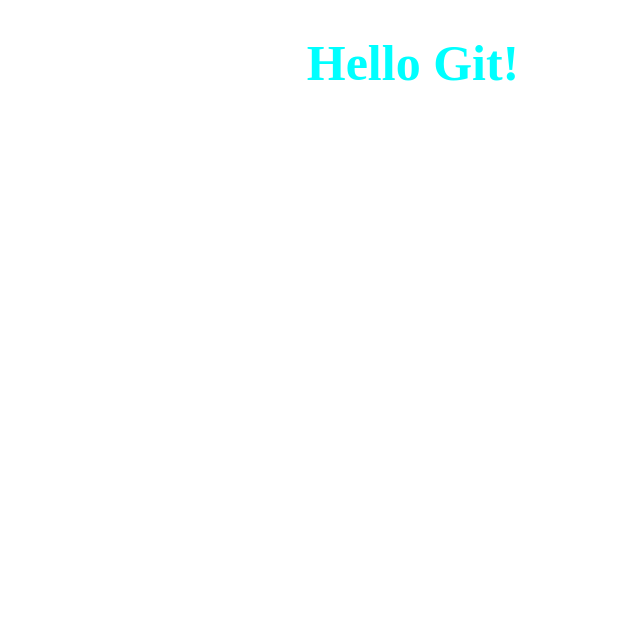
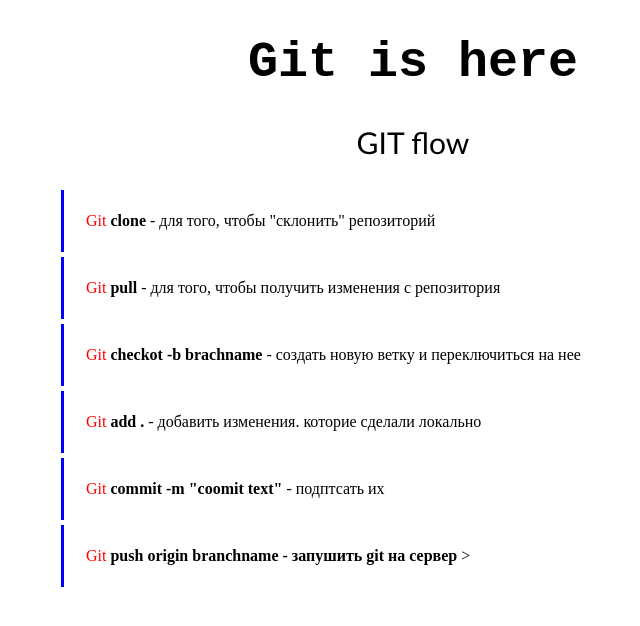
Before and after one commit to Nastusha-Shkarovska/lesson5, a plain HTML site: page index.html in a window 1280 px wide. Shown: the whole page, without its empty margins (227-867 px from the left). Drawn offline with Linux system fonts and the light colour scheme; files that its build step writes are made by us from their sources.

Commit message:
updated text

```diff
--- a/index.html
+++ b/index.html
@@ -2,12 +2,43 @@
 <html lang="en">
 <head>
     <meta charset="UTF-8">
-    <meta http-equiv="X-UA-Compatible" content="IE=edge">
     <meta name="viewport" content="width=device-width, initial-scale=1.0">
+    <meta http-equiv="X-UA-Compatible" content="ie=edge">
     <title>Document</title>
-    <link rel="stylesheet" href="./style.css">
+    <link rel="stylesheet" href="./css/style.css">
 </head>
 <body>
-    <h1>Hello Git!</h1>
+<h1> Git is here</h1>
+<p>GIT flow</p>
+    <table>
+        <td>
+            <span> Git</span> <strong> clone </strong> - для того, чтобы "склонить" репозиторий
+        </td>
+            </table>
+    <table>
+        <td>
+            <span> Git</span> <strong>   pull </strong>- для того, чтобы получить изменения с репозитория
+        </td>
+    </table>
+    <table>
+        <td>
+            <span> Git</span> <strong>  checkot -b brachname </strong>- создать новую ветку и переключиться на нее
+        </td>
+    </table>
+    <table>
+        <td>
+            <span> Git</span> <strong>  add .</strong> -  добавить изменения. которие сделали локально
+        </td>
+    </table>
+    <table>
+        <td>
+            <span>  Git</span> <strong>  commit -m "coomit text" </strong>- подптсать их
+        </td>
+    </table>
+    <table>
+        <td>
+            <span> Git</span> <strong>  push origin branchname - запушить git на сервер </strong> >
+        </td>
+    </table>
 </body>
 </html>
--- a/style.css
+++ b/style.css
@@ -1,5 +1,26 @@
+*{
+    padding: 0;
+    box-sizing: sborder-box;
+}
 h1{
-    color: aqua;
+    text-align: center;
     font-size: 50px;
-text-align: center;
+    font-family: 'Courier New', Courier, monospace;
 }
+span{
+    color: red;
+}
+p{
+    text-align: center;
+    font-family: 'Gill Sans', 'Gill Sans MT', Calibri, 'Trebuchet MS', sans-serif;
+    font-size: 30px;
+}
+table{
+    padding: 20px;
+    margin: 5px;
+    border-left: 3px solid blue;
+    margin-left: 280px;
+}
+table:hover{
+    border-color: rgb(7, 177, 104);
+}
```
